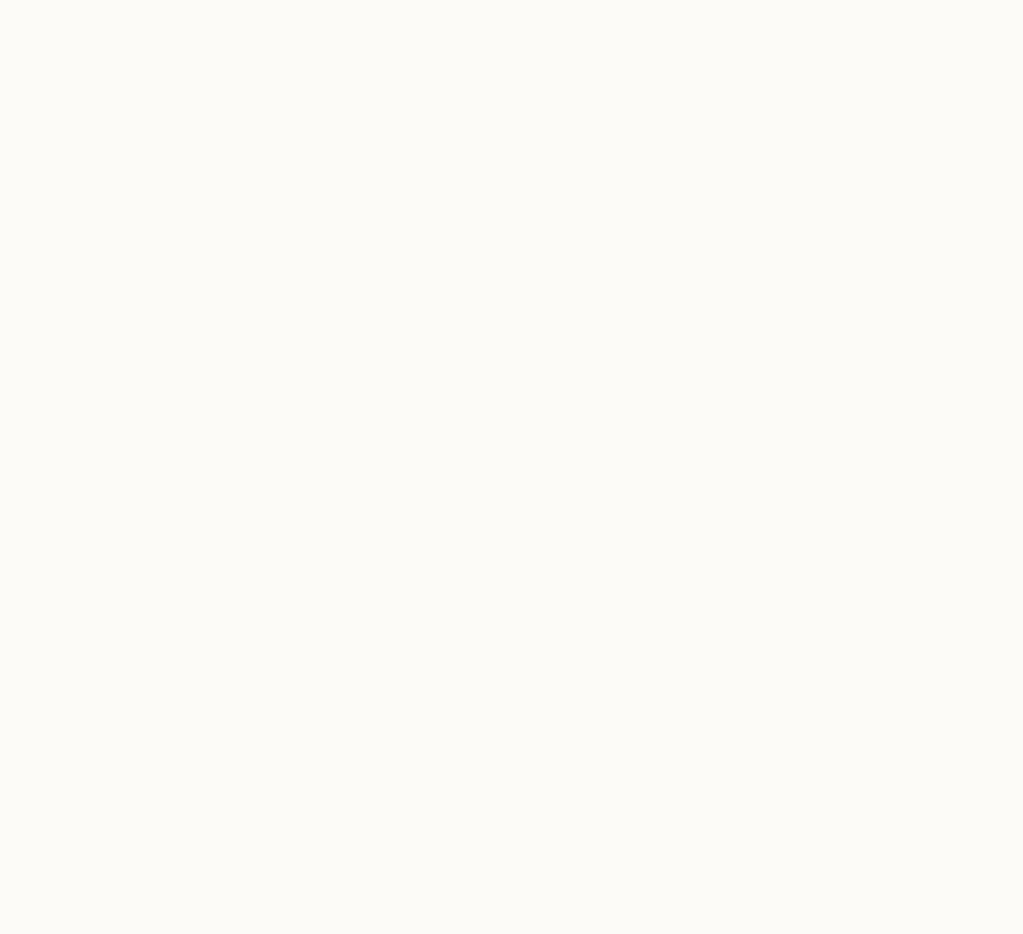
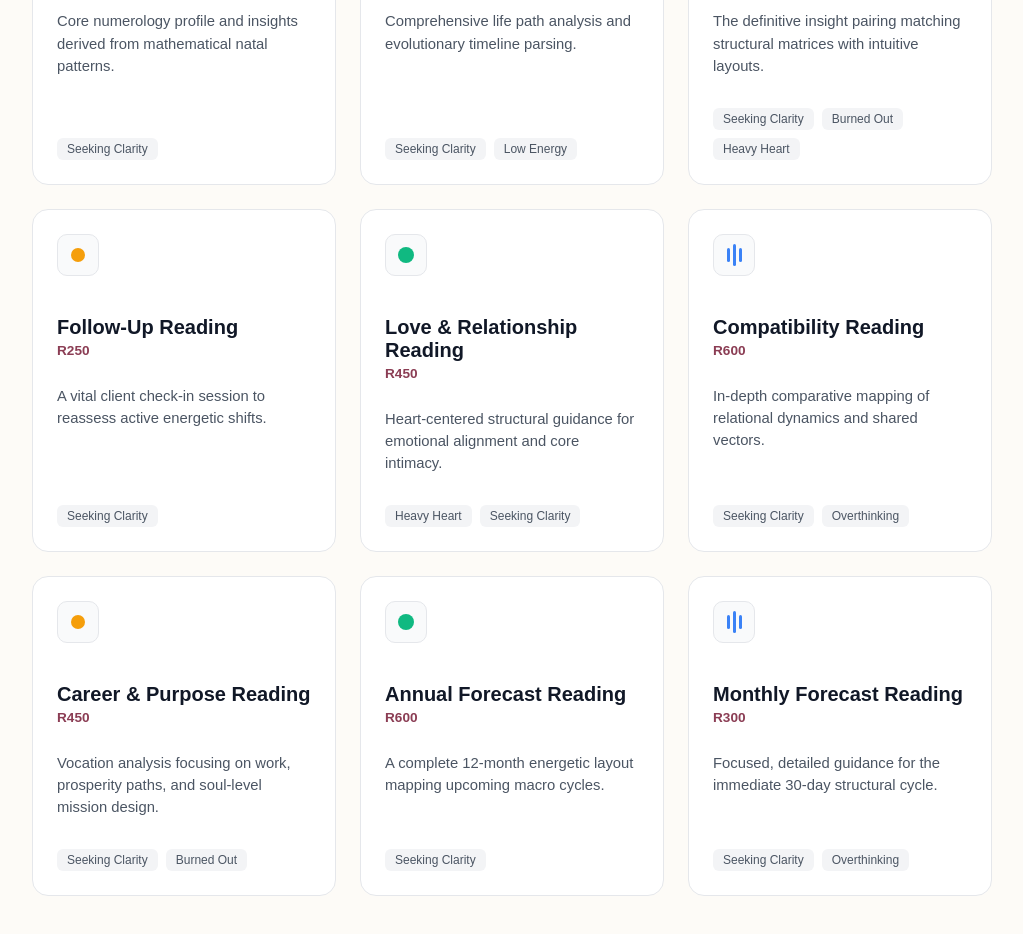
Before and after one commit to sxhumr/soulful-page, a Next.js app: page /modalities in a window 1280 px wide. Shown: the part 1240-2174 px from the top of the page, without its empty margins (128-1151 px from the left). Before the commit the page ends 800 px from the top, so only its background shows below. Built offline with nearby package versions, Linux system fonts and the light colour scheme.

Commit message:
added more offerings

```diff
--- a/src/app/modalities/page.jsx
+++ b/src/app/modalities/page.jsx
@@ -3,7 +3,7 @@
 import { useState } from 'react';
 import Link from 'next/link';
 
-// Mock data matching the headless architecture framework
+// Integrated live pricing details into the core headless architecture structure
 const MODALITIES = [
   {
     id: 'reiki',
@@ -12,7 +12,8 @@ const MODALITIES = [
     longDesc: 'Reiki is a gentle, non-invasive subtle energy therapy that promotes deep relaxation, stress reduction, and holistic healing. By channeling universal life force energy, this practice works directly on your subtle energetic body to release stagnant patterns and accelerate physical and emotional wellness.',
     experience: 'You will remain fully clothed while relaxing on a comfortable massage table. The practitioner will place their hands gently on or just above specific energy centers (chakras) to facilitate a warm, radiating flow of restorative energy.',
     tags: ['Burned Out', 'Heavy Heart', 'Low Energy'],
-    animType: 'glow'
+    animType: 'glow',
+    price: 'R450' // Mapped cleanly to system context matrix
   },
   {
     id: 'breathwork',
@@ -21,7 +22,8 @@ const MODALITIES = [
     longDesc: 'Somatic Breathwork utilizes conscious, connected breathing rhythms to bypass the analytical mind and access the subconscious body. This deep somatic release allows for the safe processing of accumulated stress, emotional residue, and physical tension.',
     experience: 'Lying down comfortably, you will be guided through a sustained, continuous breathing pattern accompanied by curated acoustic frequencies. It is common to experience profound physical releases, emotional clarity, or deep meditative states.',
     tags: ['Overthinking', 'Burned Out', 'Seeking Clarity'],
-    animType: 'breath'
+    animType: 'breath',
+    price: 'R550'
   },
   {
     id: 'sound-therapy',
@@ -30,7 +32,128 @@ const MODALITIES = [
     longDesc: 'Sound Therapy utilizes vibrational frequencies from crystal singing bowls, gongs, and tuning forks to down-regulate your nervous system. The sound waves pull your brain into slow, deeply restorative theta and delta brainwave states, clearing cognitive chatter instantly.',
     experience: 'An immersive sound bath experience where you lie down under a warm blanket. The room is filled with acoustic vibrations that you don’t just hear, but actively feel vibrating through your body, inducing absolute stillness.',
     tags: ['Overthinking', 'Burned Out'],
-    animType: 'wave'
+    animType: 'wave',
+    price: 'R450'
+  },
+  {
+    id: 'angel-oracle',
+    title: 'Angel Oracle Reading',
+    shortDesc: 'Receive celestial guidance and vibrational alignment via sacred oracle cards.',
+    longDesc: 'Angel Oracle readings bridge earthly awareness with transcendent spiritual support. Using intuitive layouts, this modality decodes subtle energetic frequencies and messages to bring peace, reassurance, and validation to your current life phase.',
+    experience: 'A deeply collaborative and peaceful session where intentions are set before drawing from targeted oracle decks. Every card drawn acts as a reflective lens for your highest emotional well-being.',
+    tags: ['Seeking Clarity', 'Overthinking'],
+    animType: 'glow',
+    price: 'R300'
+  },
+  {
+    id: 'mini-insight',
+    title: 'Mini Insight Reading',
+    shortDesc: 'A swift, targeted energetic check-in covering 1 question via 1-3 cards.',
+    longDesc: 'Perfect for quick alignment updates or an immediate spiritual barometer check. This focused single-question intake parses archetypal motifs to clarify rapid choices.',
+    experience: 'Delivered seamlessly with a dynamic, short accompanying voice note breaking down your exact focal draw.',
+    tags: ['Seeking Clarity'],
+    animType: 'wave',
+    price: 'Free - R99'
+  },
+  {
+    id: 'three-card-clarity',
+    title: '3-Card Clarity Reading',
+    shortDesc: 'Focused guidance on a specific situation using a past, present, future matrix.',
+    longDesc: 'A classical elemental reading structure formulated to isolate the immediate core tensions, surrounding blocks, and paths forward for any single life scenario.',
+    experience: 'You will choose a core focus area. The layout targets immediate external influences and inner psychological currents for an immediate strategic snapshot.',
+    tags: ['Overthinking', 'Seeking Clarity'],
+    animType: 'breath',
+    price: 'R250'
+  },
+  {
+    id: 'numerology-basic',
+    title: 'Numerology Report (Basic)',
+    shortDesc: 'Core numerology profile and insights derived from mathematical natal patterns.',
+    longDesc: 'Unlock your fundamental vibrational signatures. This assessment maps structural core configurations to trace the underlying archetypal themes of your lifestyle geometry.',
+    experience: 'A complete breakdown of your essential energetic numbers, mapping key cosmic markers directly related to your name and birth date calculations.',
+    tags: ['Seeking Clarity'],
+    animType: 'glow',
+    price: 'R350'
+  },
+  {
+    id: 'numerology-detailed',
+    title: 'Numerology Report (Detailed)',
+    shortDesc: 'Comprehensive life path analysis and evolutionary timeline parsing.',
+    longDesc: 'A profound mathematical deep-dive into your cosmic timeline cycles, minor expressions, soul urges, and advanced destiny blueprints.',
+    experience: 'An extensive, personalized profile handbook outlining evolutionary trends, core lessons, and timing cycles over your entire lifecycle blueprint.',
+    tags: ['Seeking Clarity', 'Low Energy'],
+    animType: 'breath',
+    price: 'R500'
+  },
+  {
+    id: 'tarot-numerology-pkg',
+    title: 'Tarot + Numerology Package',
+    shortDesc: 'The definitive insight pairing matching structural matrices with intuitive layouts.',
+    longDesc: 'The ultimate integrative reading. By synthesizing your core structural life path numbers with a live, responsive cartomancy spread, we capture both your cosmic roadmap and immediate fluid energies.',
+    experience: 'An intensive dual-modality consultation designed to provide extensive cross-verified clarity across your historical patterns, present crossroads, and future potentials.',
+    tags: ['Seeking Clarity', 'Burned Out', 'Heavy Heart'],
+    animType: 'wave',
+    price: 'R600'
+  },
+  {
+    id: 'follow-up',
+    title: 'Follow-Up Reading',
+    shortDesc: 'A vital client check-in session to reassess active energetic shifts.',
+    longDesc: 'Designed exclusively for returning clients to track the unfolding integration of themes from previous readings, adjust strategies, and verify tracking path alignment.',
+    experience: 'An open-ended, fluid session reviewing updates on active crossroads and tuning into the practical results of your integration process.',
+    tags: ['Seeking Clarity'],
+    animType: 'glow',
+    price: 'R250'
+  },
+  {
+    id: 'love-relationship',
+    title: 'Love & Relationship Reading',
+    shortDesc: 'Heart-centered structural guidance for emotional alignment and core intimacy.',
+    longDesc: 'A target layout exploring active romance currents, underlying blockages, attachment cycles, and the deeper spiritual lessons present within your connections.',
+    experience: 'We look deeply at internal emotional archetypes to build a supportive map toward deeper security, communicative clarity, and healing.',
+    tags: ['Heavy Heart', 'Seeking Clarity'],
+    animType: 'breath',
+    price: 'R450'
+  },
+  {
+    id: 'compatibility',
+    title: 'Compatibility Reading',
+    shortDesc: 'In-depth comparative mapping of relational dynamics and shared vectors.',
+    longDesc: 'An evaluation analyzing the meeting points, complementary strengths, and inevitable frictional friction points between two individuals\' cosmic and psychological configurations.',
+    experience: 'Perfect for couples or close partners looking to understand emotional communication styles, subconscious friction triggers, and foundational developmental paths.',
+    tags: ['Seeking Clarity', 'Overthinking'],
+    animType: 'wave',
+    price: 'R600'
+  },
+  {
+    id: 'career-purpose',
+    title: 'Career & Purpose Reading',
+    shortDesc: 'Vocation analysis focusing on work, prosperity paths, and soul-level mission design.',
+    longDesc: 'Cut through professional fog. This targeted mapping uncovers natural skill structures, optimal professional environments, and upcoming vocational turning points.',
+    experience: 'A precise layout evaluating hidden talents, blocks to financial flow, and actionable steps to bring your labor into alignment with your spiritual blueprint.',
+    tags: ['Seeking Clarity', 'Burned Out'],
+    animType: 'glow',
+    price: 'R450'
+  },
+  {
+    id: 'annual-forecast',
+    title: 'Annual Forecast Reading',
+    shortDesc: 'A complete 12-month energetic layout mapping upcoming macro cycles.',
+    longDesc: 'Your personal energetic weather report for the entire year ahead. This overview tracks overarching lunar themes, changing seasons, and major card/number markers month by month.',
+    experience: 'Provides an expansive structural layout detailing exactly when to build, when to rest, when to execute changes, and when to sit in introspection.',
+    tags: ['Seeking Clarity'],
+    animType: 'breath',
+    price: 'R600'
+  },
+  {
+    id: 'monthly-forecast',
+    title: 'Monthly Forecast Reading',
+    shortDesc: 'Focused, detailed guidance for the immediate 30-day structural cycle.',
+    longDesc: 'A tight micro-reading focused on breaking down the immediate planetary currents, obstacles, and opportunities taking root over your current month.',
+    experience: 'Ideal for short-term tactical alignment and identifying practical focus areas for your current lunar framework.',
+    tags: ['Seeking Clarity', 'Overthinking'],
+    animType: 'wave',
+    price: 'R300'
   }
 ];
 
@@ -161,7 +284,13 @@ export default function ModalitiesPage() {
               )}
             </div>
 
-            <h3 style={{ fontSize: '1.25rem', fontWeight: '600', color: '#111827', marginBottom: '10px' }}>{item.title}</h3>
+            <h3 style={{ fontSize: '1.25rem', fontWeight: '600', color: '#111827', marginBottom: '4px' }}>{item.title}</h3>
+
+            {/* Elegant Price Indicator Badge */}
+            <span style={{ fontSize: '0.85rem', fontWeight: '600', color: '#8B3D54', marginBottom: '12px', display: 'block' }}>
+              {item.price}
+            </span>
+
             <p style={{ color: '#4B5563', fontSize: '0.925rem', lineHeight: '1.5', flexGrow: 1 }}>{item.shortDesc}</p>
 
             <div style={{ display: 'flex', gap: '8px', flexWrap: 'wrap', marginTop: '16px' }}>
@@ -190,10 +319,14 @@ export default function ModalitiesPage() {
       >
         {selectedModality && (
           <div style={{ display: 'flex', flexDirection: 'column', height: '100%' }}>
-            <header style={{ display: 'flex', justifyContent: 'space-between', alignItems: 'center', marginBottom: '24px' }}>
+            <header style={{ display: 'flex', justifyContent: 'space-between', alignItems: 'center', marginBottom: '6px' }}>
               <h2 style={{ fontSize: '1.5rem', fontWeight: '700', color: '#111827' }}>{selectedModality.title}</h2>
               <button onClick={() => setSelectedModality(null)} style={closeButtonStyle}>✕</button>
             </header>
+
+            <span style={{ fontSize: '1.1rem', fontWeight: '700', color: '#8B3D54', marginBottom: '24px', display: 'block' }}>
+              Value: {selectedModality.price}
+            </span>
 
             <div style={{ flexGrow: 1, overflowY: 'auto', paddingRight: '4px' }}>
               <section style={{ marginBottom: '24px' }}>
--- a/src/app/page.jsx
+++ b/src/app/page.jsx
@@ -560,7 +560,7 @@ export default function HomePage() {
                   cursor: "pointer",
                 }}
               >
-                The Modalities
+                Offerings
               </button>
             </Link>
           </div>
```
